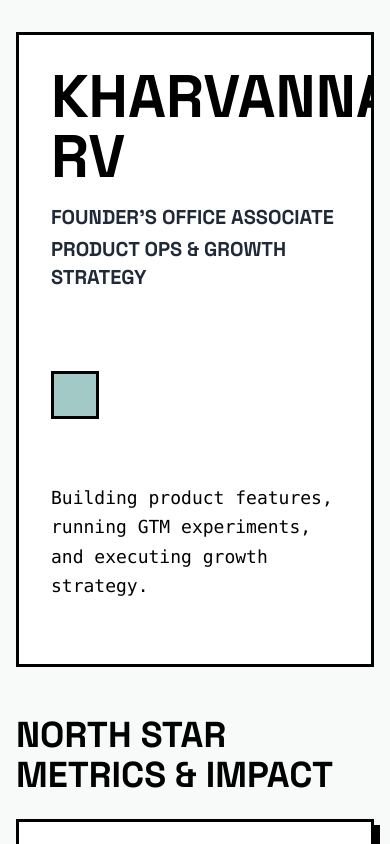
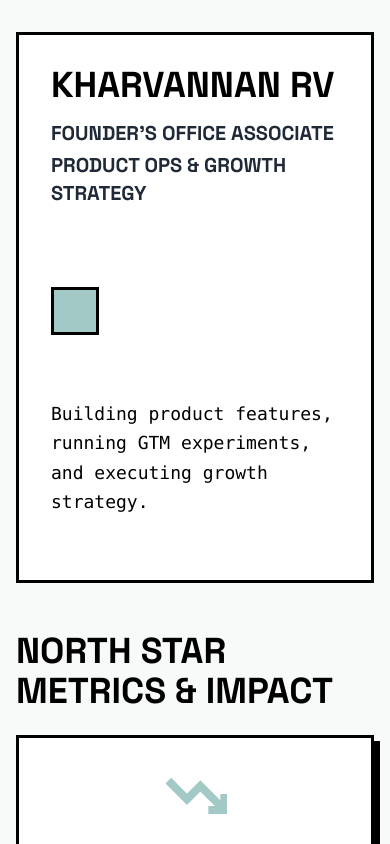
Before and after one commit to Khars-99/Kharvannan, a React (Vite) app: page / in a window 390 px wide. Shown: the top 844 px of the page. Built offline with nearby package versions, Linux system fonts and the light colour scheme.

Commit message:
feat(Hero): Improve typography and responsiveness
Adjust text sizes and add `break-words` to the hero title to ensure better readability and responsiveness across various screen sizes, aligning with the Neo-Brutalist aesthetic.

```diff
--- a/components/Hero.tsx
+++ b/components/Hero.tsx
@@ -5,7 +5,7 @@ export const Hero: React.FC = () => {
   return (
     <div className="neo-brutalism-border bg-white p-8 md:p-12 relative overflow-hidden">
       <div className="space-y-4">
-        <h1 className="text-6xl md:text-8xl font-black uppercase leading-none">
+        <h1 className="text-4xl sm:text-5xl md:text-7xl lg:text-8xl font-black uppercase leading-none break-words">
           KHARVANNAN RV
         </h1>
         <div className="space-y-1">
```
